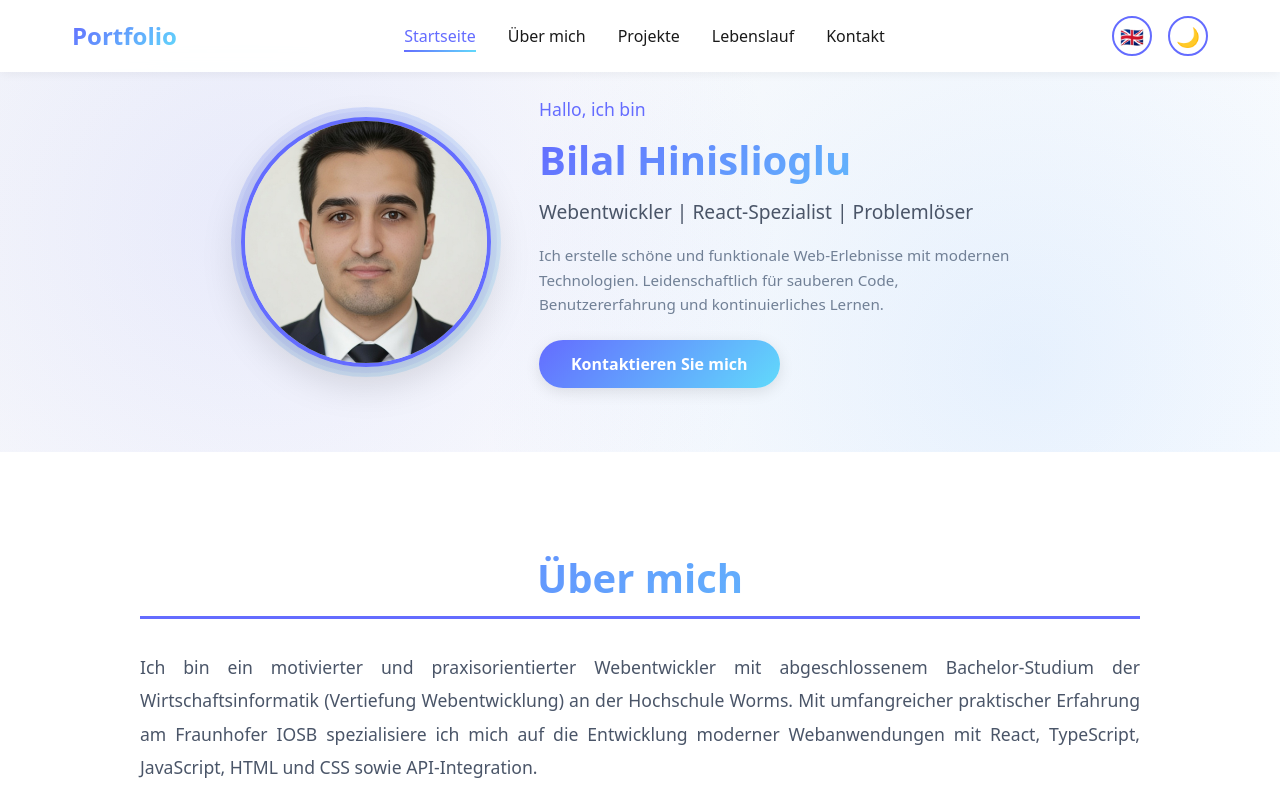
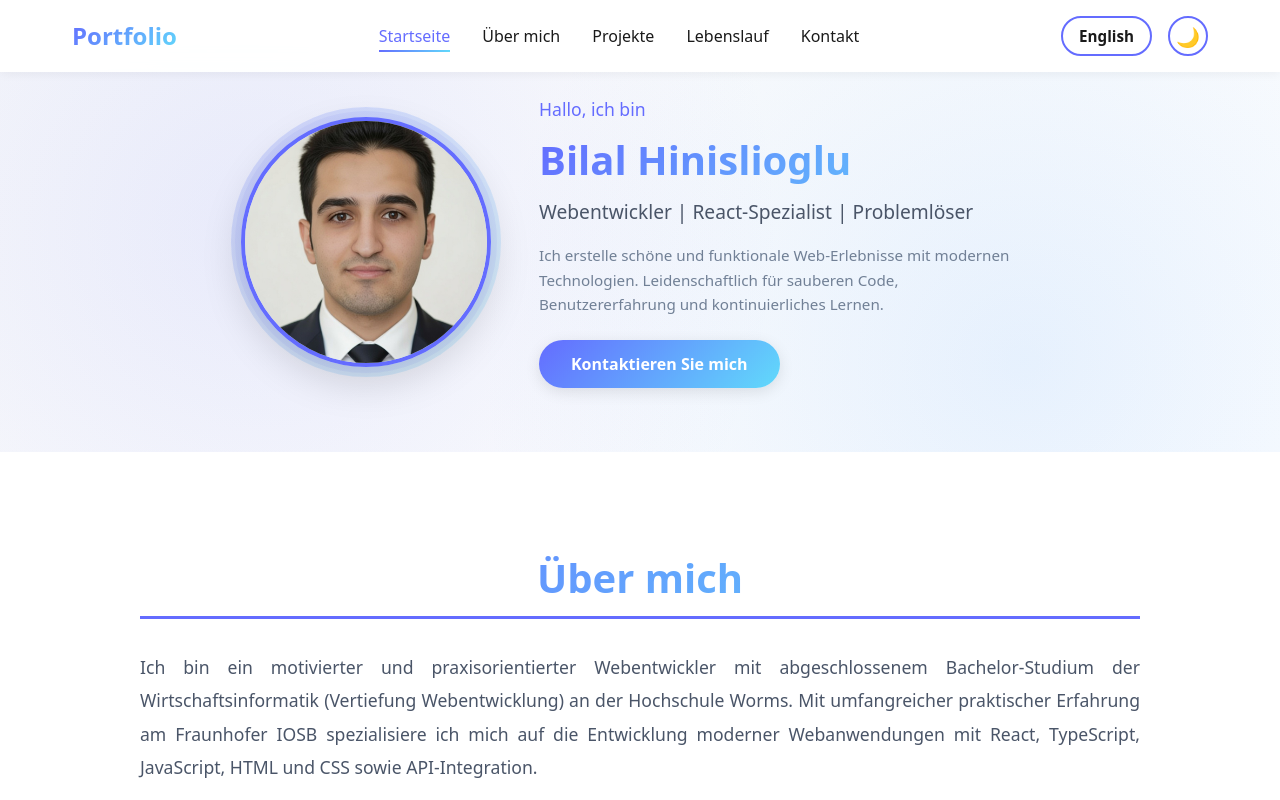
Before and after one commit to bilalsGitHub/portfolienew2026, a React (Vite) app: page / in a window 1280 px wide. Shown: the top 800 px of the page. Built offline with nearby package versions, Linux system fonts and the light colour scheme.

Commit message:
update 0.11

```diff
--- a/src/components/Header.css
+++ b/src/components/Header.css
@@ -109,21 +109,24 @@
 .lang-toggle {
   background: transparent;
   border: 2px solid var(--accent-primary);
-  border-radius: 50%;
-  width: 40px;
+  border-radius: 20px;
+  min-width: 80px;
   height: 40px;
   display: flex;
   align-items: center;
   justify-content: center;
-  font-size: 1.2rem;
+  font-size: 0.95rem;
+  font-weight: 600;
   cursor: pointer;
   transition: all 0.3s ease;
-  padding: 0;
+  padding: 0 1rem;
+  color: var(--text-primary);
 }
 
 .lang-toggle:hover {
   background: var(--accent-primary);
-  transform: scale(1.1);
+  color: white;
+  transform: translateY(-2px);
   box-shadow: 0 4px 12px var(--shadow-md);
 }
 
--- a/src/components/Header.tsx
+++ b/src/components/Header.tsx
@@ -101,7 +101,7 @@ export const Header = ({ activeSection, onSectionChange }: HeaderProps) => {
             aria-label="Toggle language"
             title={language === 'de' ? 'Switch to English' : 'Auf Deutsch wechseln'}
           >
-            {language === 'de' ? '🇬🇧' : '🇩🇪'}
+            {language === 'de' ? 'English' : 'Deutsch'}
           </button>
           <button
             className="theme-toggle"
--- a/src/components/Resume.tsx
+++ b/src/components/Resume.tsx
@@ -46,10 +46,7 @@ export const Resume = () => {
     ],
   };
 
-  const languages = [
-    { name: t.resume.langGerman, level: t.resume.native },
-    { name: t.resume.langEnglish, level: t.resume.fluent },
-  ];
+  const languages = [t.resume.langGerman, t.resume.langEnglish];
 
   const setRef = (id: string) => (el: HTMLDivElement | null) => {
     sectionRefs.current[id] = el;
@@ -239,9 +236,7 @@ export const Resume = () => {
               <h3>{t.resume.languages}</h3>
               <ul className="additional-list">
                 {languages.map((lang, i) => (
-                  <li key={i}>
-                    <strong>{lang.name}:</strong> {lang.level}
-                  </li>
+                  <li key={i}>{lang}</li>
                 ))}
               </ul>
             </div>
```
